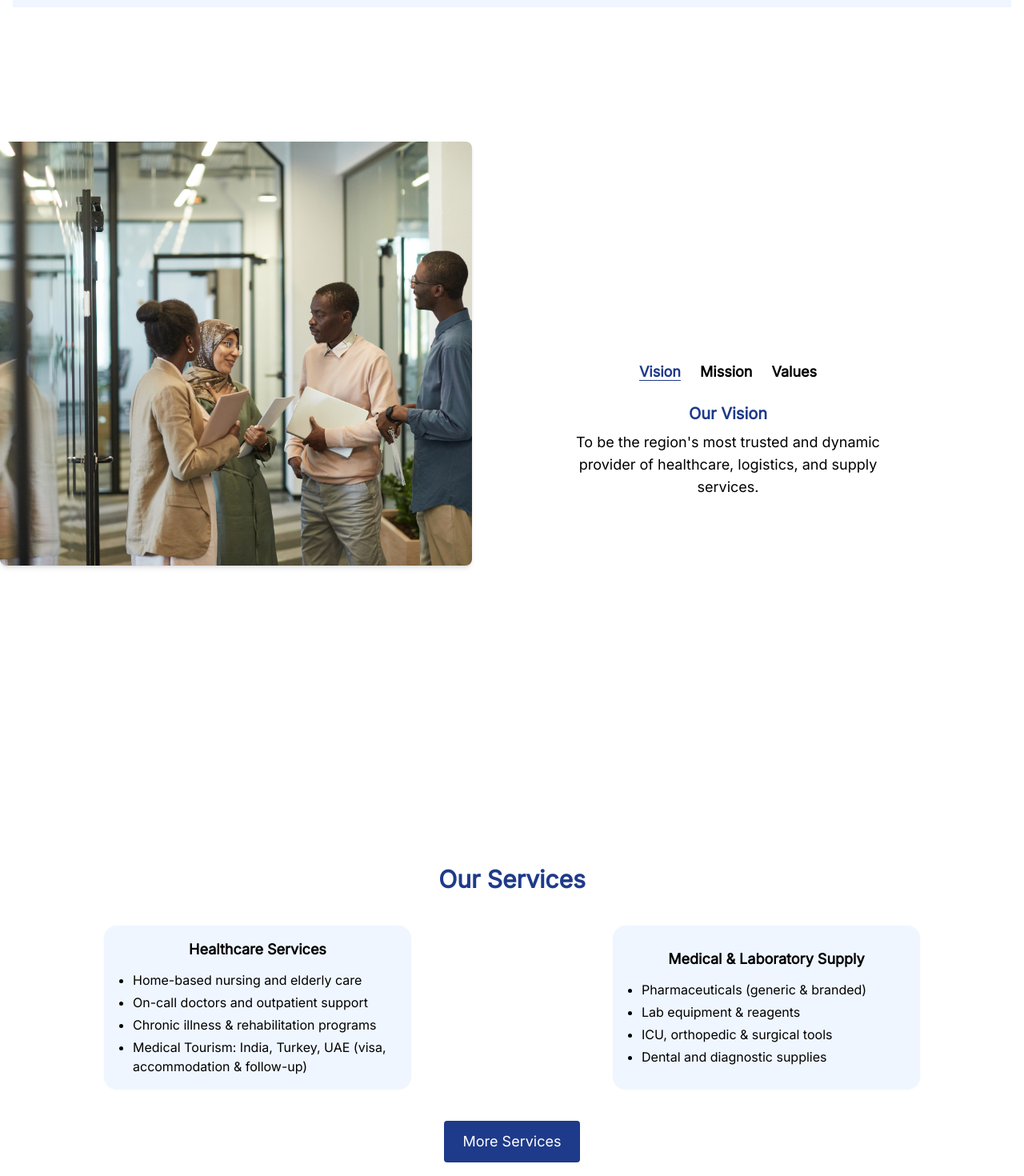
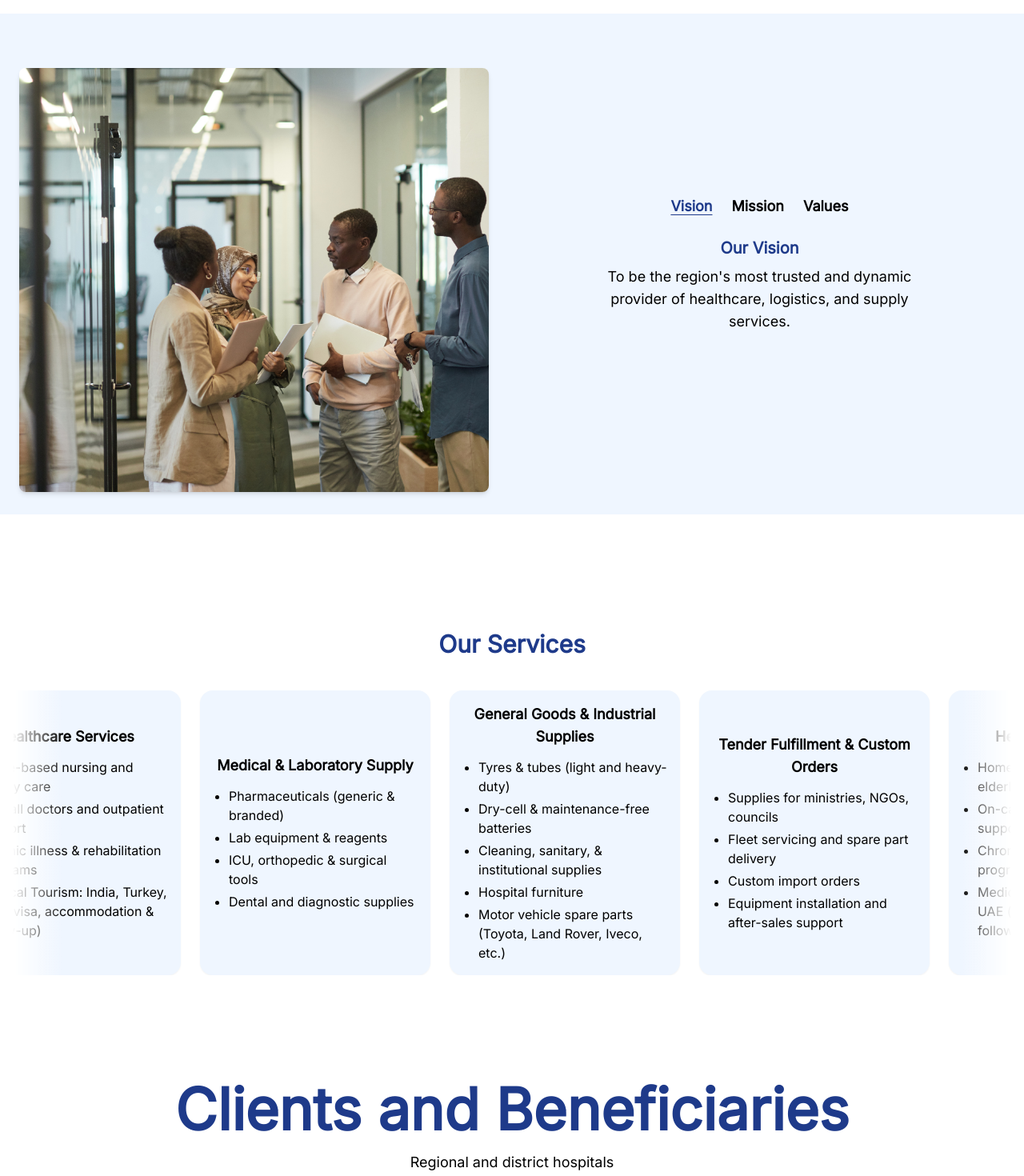
Before and after one commit to nshobairwe/vueProject-Tailwind-primeicon, a Vue app: page / in a window 1280 px wide. Shown: the part 1260-2730 px from the top of the page at 80% size. Built offline with nearby package versions, Linux system fonts and the light colour scheme.

Commit message:
new version

```diff
--- a/src/components/AboutUs.vue
+++ b/src/components/AboutUs.vue
@@ -10,8 +10,8 @@ function toggleMedical() {
 </script>
 
 <template>
-  <section class="py-16 px-4 my-16">
-    <div class="max-w-screen-xl mx-auto text-center bg-blue-50 py-10">
+  <section class="lex flex-col md:flex-row  bg-blue-50 items-center justify-center gap-8 my-10 py-7 px-6 ">
+    <div class="w-full  text-center bg-blue-50  py-10">
       <h2 class="text-3xl font-bold text-blue-900 mb-6">About Us</h2>
       <p class="text-lg leading-relaxed max-w-3xl mx-auto">
         Open Sea Company Ltd is a fast-growing Tanzanian company specializing in
--- a/src/components/OurServices.vue
+++ b/src/components/OurServices.vue
@@ -4,11 +4,17 @@
       Our Services
     </h2>
 
-    <div class="grid md:grid-cols-2 lg:grid-cols-2 gap-6 justify-items-center">
+    <!-- Scroll container -->
+    <div class="relative overflow-hidden">
       <div
-        v-for="(card, index) in (showAll ? cards : cards.slice(0, 2))"
+        class="animate-scroll flex space-x-6 w-max"
+        :style="{ width: showAll ? 'unset' : '100%' }"
+      >
+        <!-- Duplicate cards array twice for seamless scroll -->
+        <div
+          v-for="(card, index) in [...cards, ...cards]"
           :key="index"
-        class="w-full max-w-sm bg-blue-50 text-black  p-4 rounded-2xl shadow-sm transition-transform duration-300 ease-in-out transform hover:-translate-y-2 hover:shadow-md cursor-pointer flex"
+          class="w-72 bg-blue-50 text-black p-4 rounded-2xl shadow-sm transition-transform duration-300 ease-in-out transform hover:-translate-y-2 hover:shadow-md cursor-pointer flex-shrink-0"
         >
           <div class="flex flex-col justify-center h-full w-full">
             <h3 class="text-lg font-semibold mb-3 text-center">{{ card.title }}</h3>
@@ -19,25 +25,24 @@
         </div>
       </div>
 
+      <!-- Gradient fade left/right -->
+      <div class="pointer-events-none absolute top-0 left-0 w-16 h-full bg-gradient-to-r from-white"></div>
+      <div class="pointer-events-none absolute top-0 right-0 w-16 h-full bg-gradient-to-l from-white"></div>
+    </div>
+
+    <!-- Show more content -->
     <div v-if="showAll" class="mt-10 text-center">
       <h3 class="text-xl font-bold text-blue-900 mb-3">Key Capabilities</h3>
       <p class="text-lg text-black leading-relaxed">
-        International sourcing (China, India, Turkey, UAE)<br>
-        Certified by TMDA, OSHA, TRA<br>
-        Warehouse + distribution support<br>
-        Fast tender response and delivery<br>
+        International sourcing (China, India, Turkey, UAE)<br />
+        Certified by TMDA, OSHA, TRA<br />
+        Warehouse + distribution support<br />
+        Fast tender response and delivery<br />
         Spare parts identification and cross-matching
       </p>
     </div>
 
-    <div class="text-center mt-10">
-      <button
-        @click="showAll = !showAll"
-        class="bg-blue-900 text-white px-6 py-3 rounded hover:bg-blue-700 transition duration-200 focus:outline-none"
-      >
-        {{ showAll ? 'Show Less' : 'More Services' }}
-      </button>
-    </div>
+
   </div>
 </template>
 
@@ -53,8 +58,8 @@ const cards = [
       'Home-based nursing and elderly care',
       'On-call doctors and outpatient support',
       'Chronic illness & rehabilitation programs',
-      'Medical Tourism: India, Turkey, UAE (visa, accommodation & follow-up)'
-    ]
+      'Medical Tourism: India, Turkey, UAE (visa, accommodation & follow-up)',
+    ],
   },
   {
     title: 'Medical & Laboratory Supply',
@@ -62,8 +67,8 @@ const cards = [
       'Pharmaceuticals (generic & branded)',
       'Lab equipment & reagents',
       'ICU, orthopedic & surgical tools',
-      'Dental and diagnostic supplies'
-    ]
+      'Dental and diagnostic supplies',
+    ],
   },
   {
     title: 'General Goods & Industrial Supplies',
@@ -72,8 +77,8 @@ const cards = [
       'Dry-cell & maintenance-free batteries',
       'Cleaning, sanitary, & institutional supplies',
       'Hospital furniture',
-      'Motor vehicle spare parts (Toyota, Land Rover, Iveco, etc.)'
-    ]
+      'Motor vehicle spare parts (Toyota, Land Rover, Iveco, etc.)',
+    ],
   },
   {
     title: 'Tender Fulfillment & Custom Orders',
@@ -81,8 +86,23 @@ const cards = [
       'Supplies for ministries, NGOs, councils',
       'Fleet servicing and spare part delivery',
       'Custom import orders',
-      'Equipment installation and after-sales support'
-    ]
-  }
+      'Equipment installation and after-sales support',
+    ],
+  },
 ]
 </script>
+
+<style scoped>
+@keyframes scroll {
+  0% {
+    transform: translateX(0%);
+  }
+  100% {
+    transform: translateX(-50%);
+  }
+}
+
+.animate-scroll {
+  animation: scroll 40s linear infinite;
+}
+</style>
--- a/src/components/Vision.vue
+++ b/src/components/Vision.vue
@@ -23,7 +23,7 @@ onUnmounted(() => {
 </script>
 
 <template>
-  <div class="flex flex-col md:flex-row w-full min-h-screen my-10">
+  <div class="flex flex-col md:flex-row  bg-blue-50 items-center justify-center gap-8 my-10 py-7 px-6 ">
     <div
       class="w-[590px] h-[530px] bg-white rounded-lg shadow-md overflow-hidden mt-10 relative"
     >
```
Lines whose indentation alone changed are shown as unchanged.
